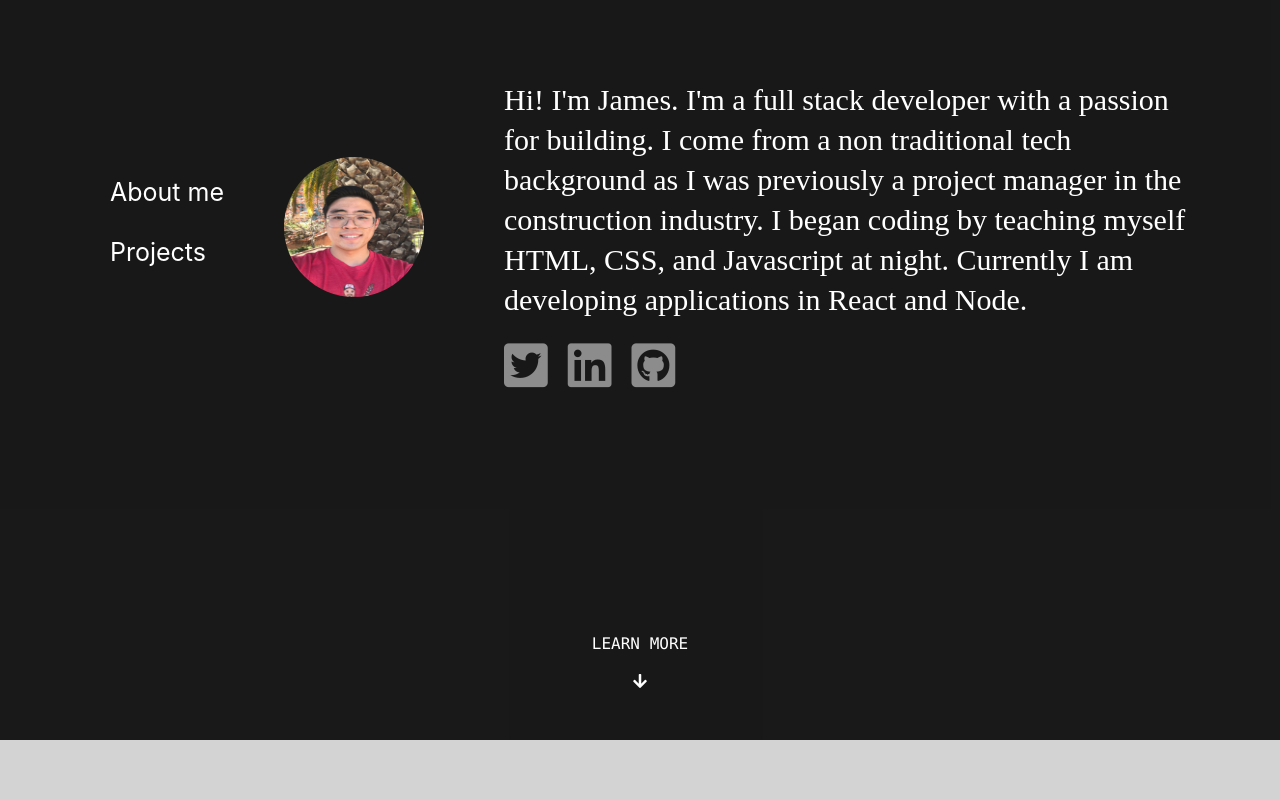
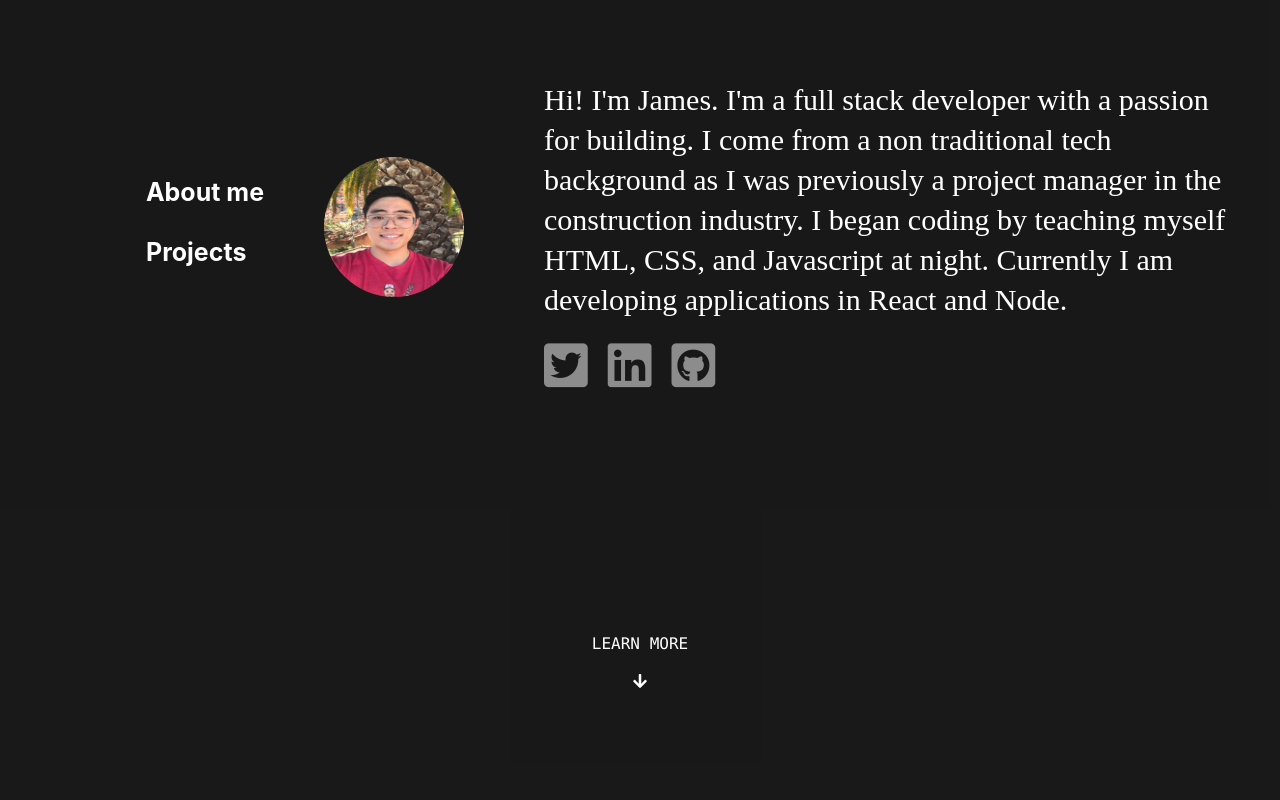
Before and after one commit to jimpakdev/James-Pak-Portfolio, a React (Create React App) app in the folder portfolio/: page / in a window 1280 px wide. Shown: the top 800 px of the page. Built offline with nearby package versions, Linux system fonts and the light colour scheme.

Commit message:
added vh

```diff
--- a/portfolio/src/Components/AboutMe.js
+++ b/portfolio/src/Components/AboutMe.js
@@ -4,11 +4,12 @@ import Profile from '../img/profile.jpg';
 import styled from 'styled-components';
 
 const HoverLink = styled.a`
-    margin: 10px
-    margin-bottom: 20px
-    font-size: 25px
-    text-decoration: none
-    color: white
+    margin: 10px;
+    margin-bottom: 20px;
+    font-size: 25px;
+    font-weight: bold;
+    text-decoration: none;
+    color: white;
 	:hover {
 		color: grey;
 		cursor: pointer;
@@ -20,8 +21,8 @@ class AboutMe extends Component {
     render() {
 
         return (
-            <>  <div style={{backgroundColor: "black", backgroundPosition: "center", backgroundSize: "cover", height: "740px", opacity: "0.9"}}>
-                    <div style={{ display: "flex", flexDirection: "row", justifyContent: "flex-start", alignItems: "center", width: "auto", paddingTop: "60px"}}>
+            <>  <div style={{backgroundColor: "black", backgroundPosition: "center", backgroundSize: "cover", height: "100vh", width: "100%", opacity: "0.9"}}>
+                    <div style={{ display: "flex", flexDirection: "row", justifyContent: "center", alignItems: "center", width: "auto", paddingTop: "60px"}}>
 
                         <div style={{ display: "flex", flexDirection: "column", marginLeft: "100px", marginRight: "30px" }}>
                             <HoverLink href="/">About me</HoverLink>
@@ -45,16 +46,19 @@ class AboutMe extends Component {
                         </div>
                     </div>
 
+
                     <div style={{ display: "flex", flexDirection: "row", justifyContent: "center", alignItems: "center", marginTop: "240px", width: "auto", color: "white", fontFamily: "Monaco" }}>
                         LEARN MORE
                     </div>
 
+
                     <div style={{ display: "flex", flexDirection: "row", justifyContent: "center", alignItems: "center", marginTop: "20px", width: "auto" }}>
                         <i class="fas fa-arrow-down" style={{ color: "white"}}></i>
                     </div>
+
                 </div>
 
-                    <div style={{ display: "flex", flexDirection: "column", justifyContent: "center", alignItems: "center", width: "auto", height: "300px", backgroundColor: "lightgrey", }}>
+                    <div style={{ display: "flex", flexDirection: "column", justifyContent: "center", alignItems: "center", width: "auto", height: "100%", backgroundColor: "lightgrey", }}>
                         <div style={{ fontSize: "30px", marginTop: "40px",}}>
                             Currently living in Redwood City, California
                         </div>
--- a/portfolio/src/Components/Projects.js
+++ b/portfolio/src/Components/Projects.js
@@ -8,6 +8,7 @@ const HoverLink = styled.a`
     margin: 10px;
     margin-bottom: 20px;
     font-size: 25px;
+    font-weight: bold;
     text-decoration: none;
     color: grey;
 	:hover {
@@ -36,8 +37,8 @@ class Projects extends Component {
     render() {
 
         return (
-            <>  <div style={{backgroundColor: "black", backgroundPosition: "center", backgroundSize: "cover", height: "480px", opacity: "0.9"}}>
-                    <div style={{ display: "flex", flexDirection: "row", justifyContent: "flex-start", alignItems: "center", width: "auto", paddingTop: "60px"}}>
+            <>  <div style={{backgroundColor: "black", backgroundPosition: "center", backgroundSize: "cover", height: "480px", width: "100%", opacity: "0.9"}}>
+                    <div style={{ display: "flex", flexDirection: "row", justifyContent: "center", alignItems: "center", width: "auto", paddingTop: "60px"}}>
 
                         <div style={{ display: "flex", flexDirection: "column", marginLeft: "100px", marginRight: "30px" }}>
                             <HoverLink href="/">About me</HoverLink>
```
